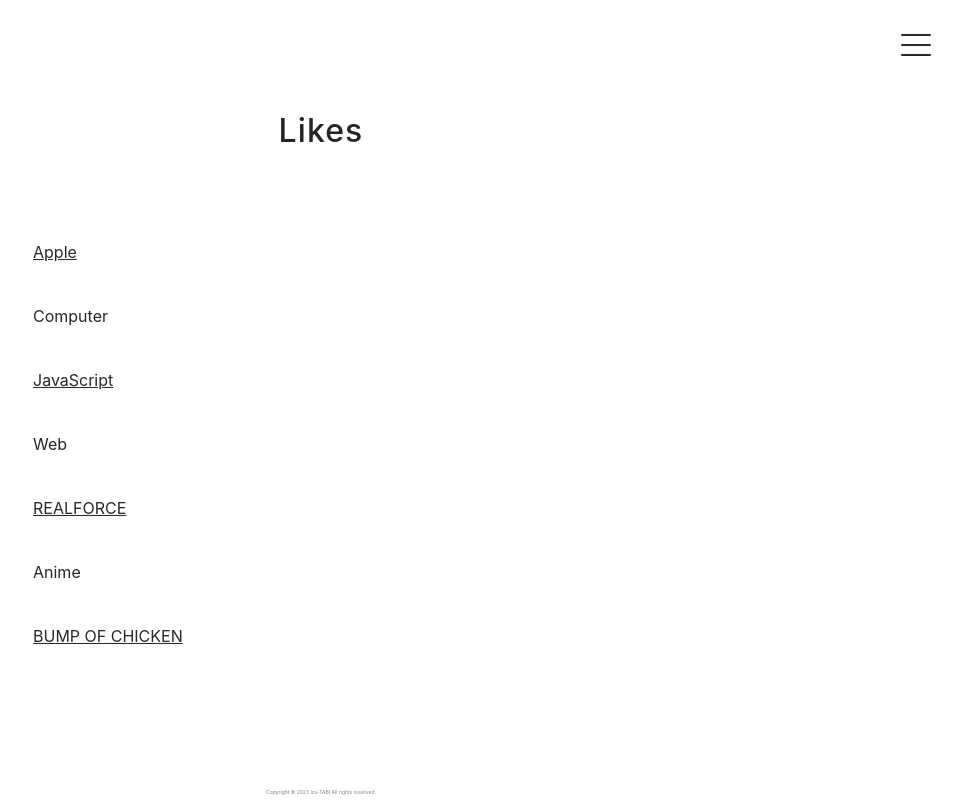
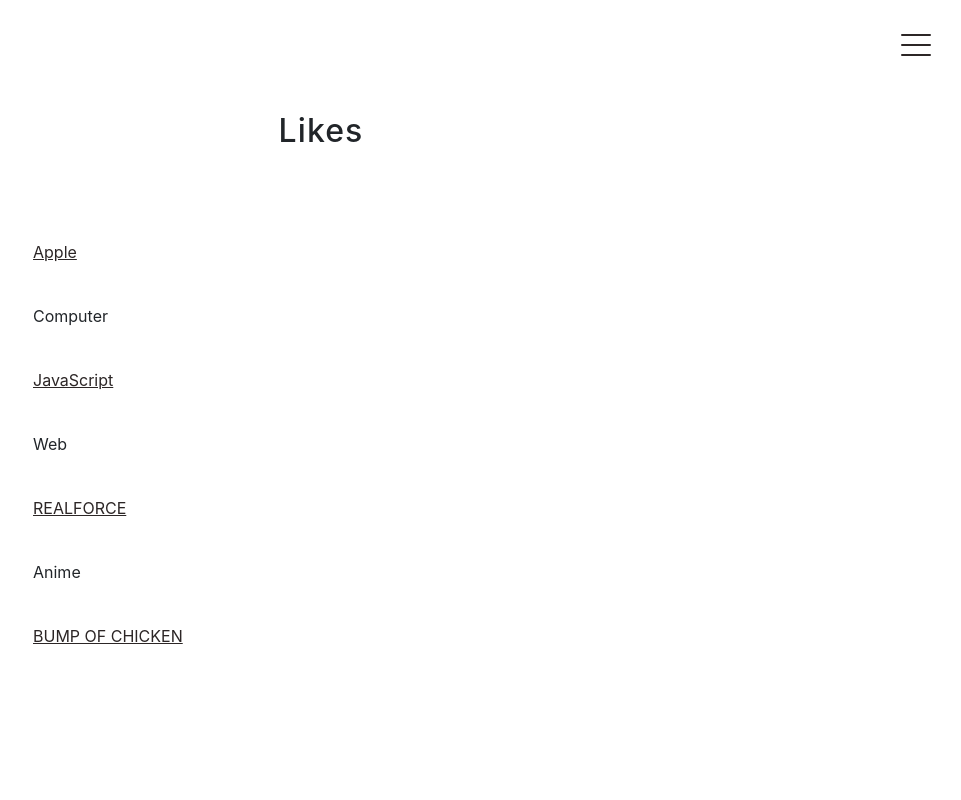
Before and after one commit to Izu-TABI/HomePage, a React (Create React App) app: page /likes in a window 1280 px wide. Shown: the whole page, without its empty margins (319-1280 px from the left). Built offline with nearby package versions, Linux system fonts and the light colour scheme; the HTML template or start-up script is replaced by a standard one.

Commit message:
[Update] style

```diff
--- a/src/App.css
+++ b/src/App.css
@@ -1,7 +1,6 @@
 * {
   margin: 0;
   padding: 0;
-  overflow: auto;
   overflow-x: hidden;
 }
 *::before {
@@ -11,6 +10,7 @@
 }
 
 p {
+  color: #555555;
   margin: 0;
   padding: 0;
 }
@@ -141,7 +141,6 @@
   -webkit-user-select: none;
      -moz-user-select: none;
           user-select: none;
-  overflow: hidden;
 }
 .home-main-title {
   white-space: nowrap;
@@ -194,6 +193,7 @@
 }
 
 .main {
+  overflow: hidden;
   width: 100vw;
   height: 100vh;
 }
--- a/src/App.scss
+++ b/src/App.scss
@@ -6,11 +6,12 @@
     padding: 0;
     outline: none;
   }
-  overflow: auto;
   overflow-x: hidden;
 }
 
 p {
+  color: #555555;
+
   margin: 0;
   padding: 0;
 }
@@ -154,8 +155,6 @@
   // background: linear-gradient(rgb(253, 253, 222), rgb(191, 251, 191));
   position: relative;
   user-select: none;
-  overflow: hidden;
-
   &-title {
     white-space: nowrap;
     color: rgb(0, 0, 0);
@@ -228,6 +227,8 @@
 // components
 
 .main {
+  overflow: hidden;
+
   width: 100vw;
   height: 100vh;
 
--- a/src/components/Activities.jsx
+++ b/src/components/Activities.jsx
@@ -60,7 +60,7 @@
                     </div>
                 </div>
                 <div style={{display: 'flex', justifyContent: 'center'}}>
-                    <small style={{color: 'gray', fontSize: '5px', position: 'absolute', bottom: '0', marginBottom: '4px'}}>Copyright © 2023 Izu-TABI All rights reserved.</small>
+
                 </div>
             </div>
         </div>
--- a/src/components/Home.jsx
+++ b/src/components/Home.jsx
@@ -12,7 +12,7 @@
         <Hamburger />
         <h1 className='home-main-title'>Izu-TABI</h1>
         <div style={{display: 'flex', justifyContent: 'center'}}>
-          <small style={{color: 'gray', fontSize: '5px', position: 'absolute', bottom: '0', marginBottom: '4px'}}>Copyright © 2023 Izu-TABI All rights reserved.</small>
+        <small style={{color: 'gray', fontSize: '10px', position: 'absolute', bottom: '0', marginBottom: '6px'}}>Copyright © 2023 Izu-TABI All rights reserved.</small>
         </div>
     </div>
   )
--- a/src/components/Likes.jsx
+++ b/src/components/Likes.jsx
@@ -23,7 +23,6 @@
                     <li><a href="https://www.bumpofchicken.com/">BUMP OF CHICKEN</a></li>
                 </ul>
                 <div style={{display: 'flex', justifyContent: 'center'}}>
-                <small style={{color: 'gray', fontSize: '5px', position: 'absolute', bottom: '0', marginBottom: '4px'}}>Copyright © 2023 Izu-TABI All rights reserved.</small>
         </div>
             </div>
         </div>
--- a/src/components/Works.jsx
+++ b/src/components/Works.jsx
@@ -109,7 +109,7 @@
                 </div>
 
                 <div style={{display: 'flex', justifyContent: 'center'}}>
-                    <small style={{color: 'gray', fontSize: '5px', position: 'absolute', bottom: '0', marginBottom: '4px'}}>Copyright © 2023 Izu-TABI All rights reserved.</small>
+
                 </div>
             </div>
 
```
Also changed, not shown: 1 other file (tests, documents, lock files or other folders).
